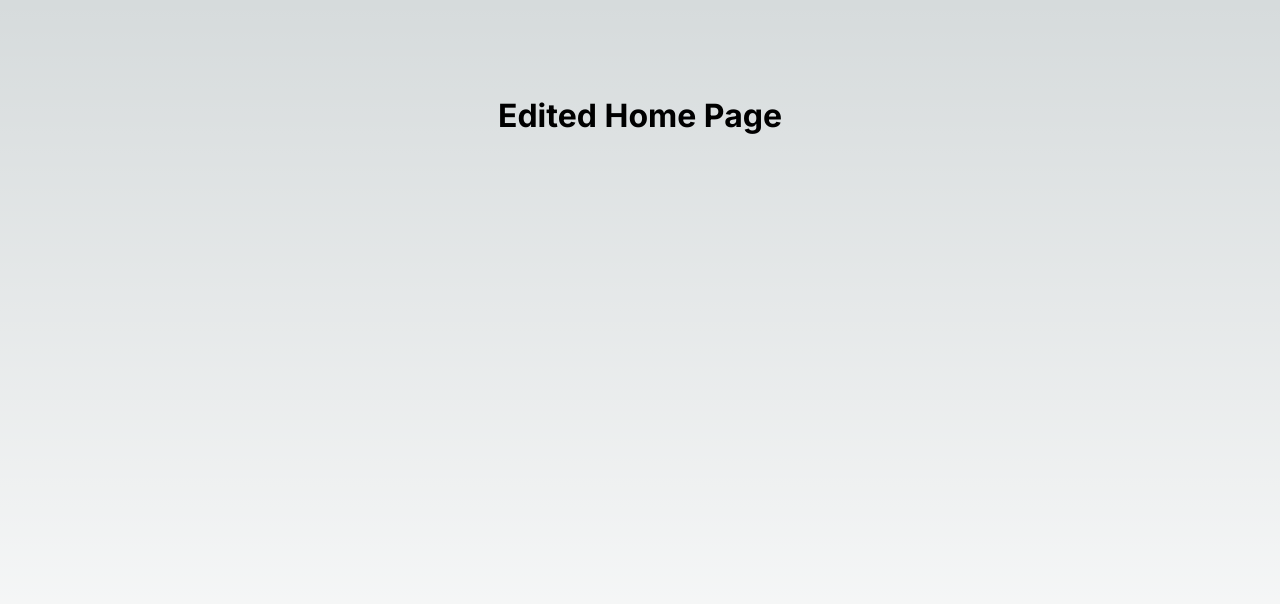
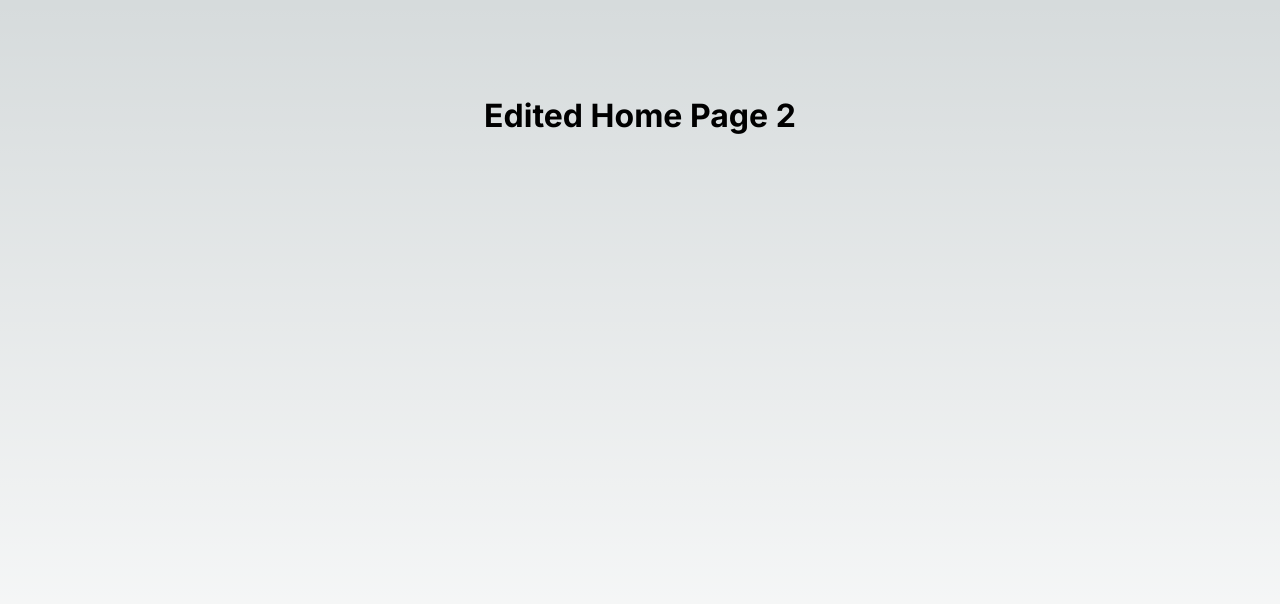
Before and after one commit to dvorakjt-test-organization/ubiquitous-chainsaw, a Next.js app: page / in a window 1280 px wide. Shown: the top 604 px of the page. Built offline with nearby package versions, Linux system fonts and the light colour scheme.

Commit message:
edited home page

```diff
--- a/src/app/page.tsx
+++ b/src/app/page.tsx
@@ -3,7 +3,7 @@ import styles from "./page.module.css";
 export default function Home() {
   return (
     <main className={styles.main}>
-      <h1>Edited Home Page</h1>
+      <h1>Edited Home Page 2</h1>
     </main>
   );
 }
```
